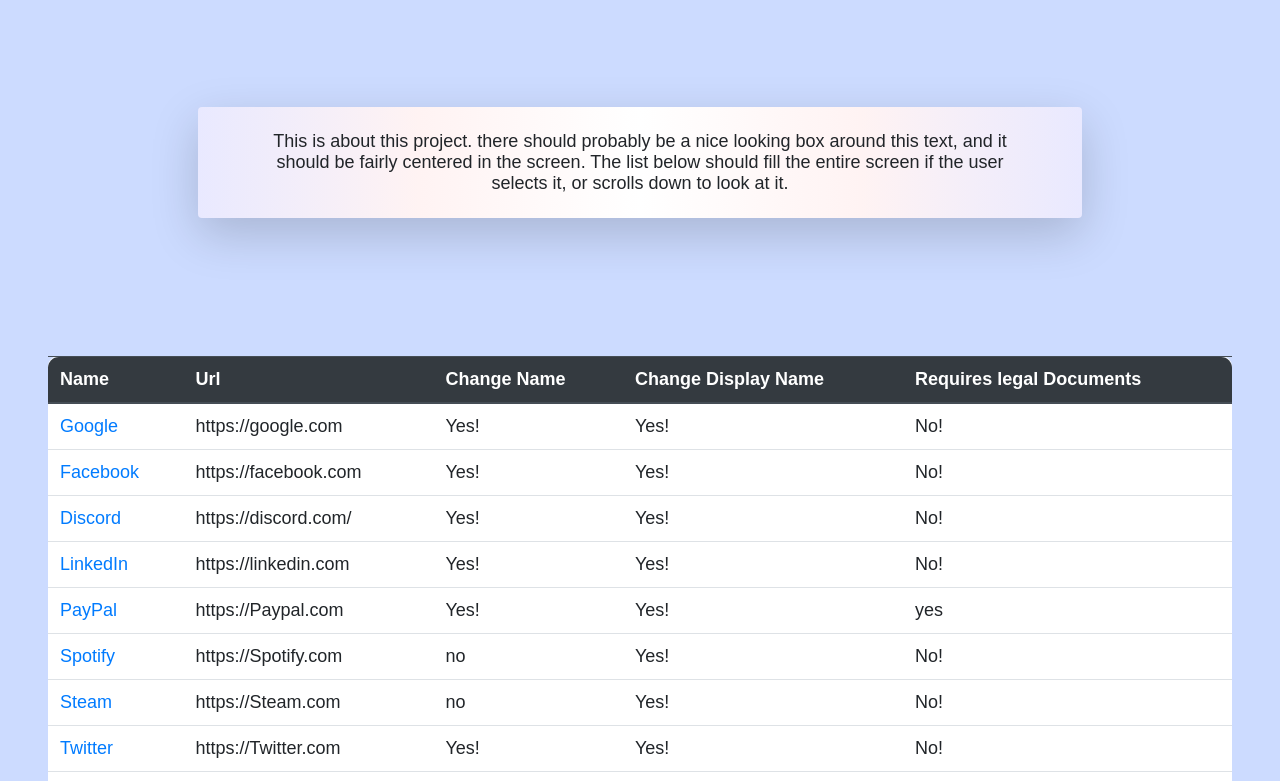
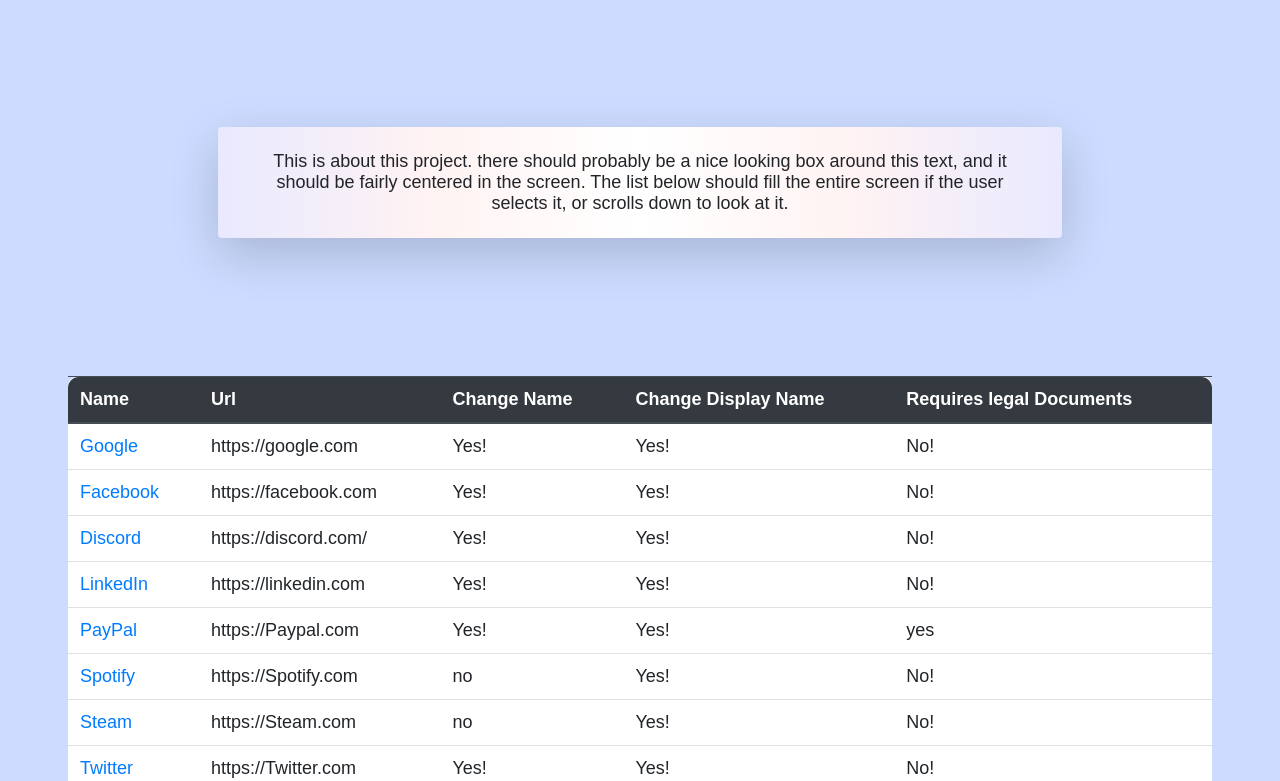
Before and after one commit to change-my-name/change-my-name.github.io, a plain HTML site: page index.html in a window 1280 px wide. Shown: the part 279-1060 px from the top of the page. Drawn offline with nearby package versions, Linux system fonts and the light colour scheme.

Commit message:
condensed style sheets

```diff
--- a/resources/info.css
+++ /dev/null
@@ -1,48 +0,0 @@
-body {
-    font: 18px Arial, sans-serif;
-
-    background: #ffcce8;
-    -webkit-transition: all 1s ease-in-out;
-    -moz-transition: all 1s ease-in-out;
-    -o-transition: all 1s ease-in-out;
-    -ms-transition: all 1s ease-in-out;
-    transition: all 1s ease-in-out;
-    transition-duration: 1s;
-	padding: 20px;
-}
-
-.card {
-	width: 75%;
-	margin: 0 auto;
-	background-color: white;
-	padding: 1px 20px 20px;
-	margin-top: 20px;
-	border: 2px solid black;
-	border-radius: 25px;
-}
-
-/* Remove underline from links until hover */
-
-a:link {
-    text-decoration: none;
-}
-
-a:visited {
-    text-decoration: none;
-}
-
-a:hover {
-    text-decoration: underline;
-}
-
-a:active {
-    text-decoration: underline;
-}
-
-/* Responsive layout - when the screen is less than 800px wide, make the two columns stack on top of each other instead of next to each other */
-@media screen and (max-width: 800px) {
-	.card, .subheader {
-	  width: 100%;
-	  padding: 1px 20px 20px;
-	}
-}
--- a/resources/style.css
+++ b/resources/style.css
@@ -1,3 +1,4 @@
+
 
 body {
     font: 18px Arial, sans-serif;
@@ -9,6 +10,7 @@
     -ms-transition: all 1s ease-in-out;
     transition: all 1s ease-in-out;
     transition-duration: 1s;
+    padding: 20px;
 }
 
 .title {
@@ -93,3 +95,44 @@
 tbody tr:last-child td:last-child {
     border-radius: 0 0 0.6em 0;
 }
+
+
+
+/*INFO PAGE*/
+
+
+.card {
+    width: 75%;
+    margin: 0 auto;
+    background-color: white;
+    padding: 1px 20px 20px;
+    margin-top: 20px;
+    border: 2px solid black;
+    border-radius: 25px;
+}
+
+/* Remove underline from links until hover */
+
+a:link {
+    text-decoration: none;
+}
+
+a:visited {
+    text-decoration: none;
+}
+
+a:hover {
+    text-decoration: underline;
+}
+
+a:active {
+    text-decoration: underline;
+}
+
+/* Responsive layout - when the screen is less than 800px wide, make the two columns stack on top of each other instead of next to each other */
+@media screen and (max-width: 800px) {
+    .card, .subheader {
+        width: 100%;
+        padding: 1px 20px 20px;
+    }
+}
```
Also changed, not shown: info.html (+1 -1 lines).
